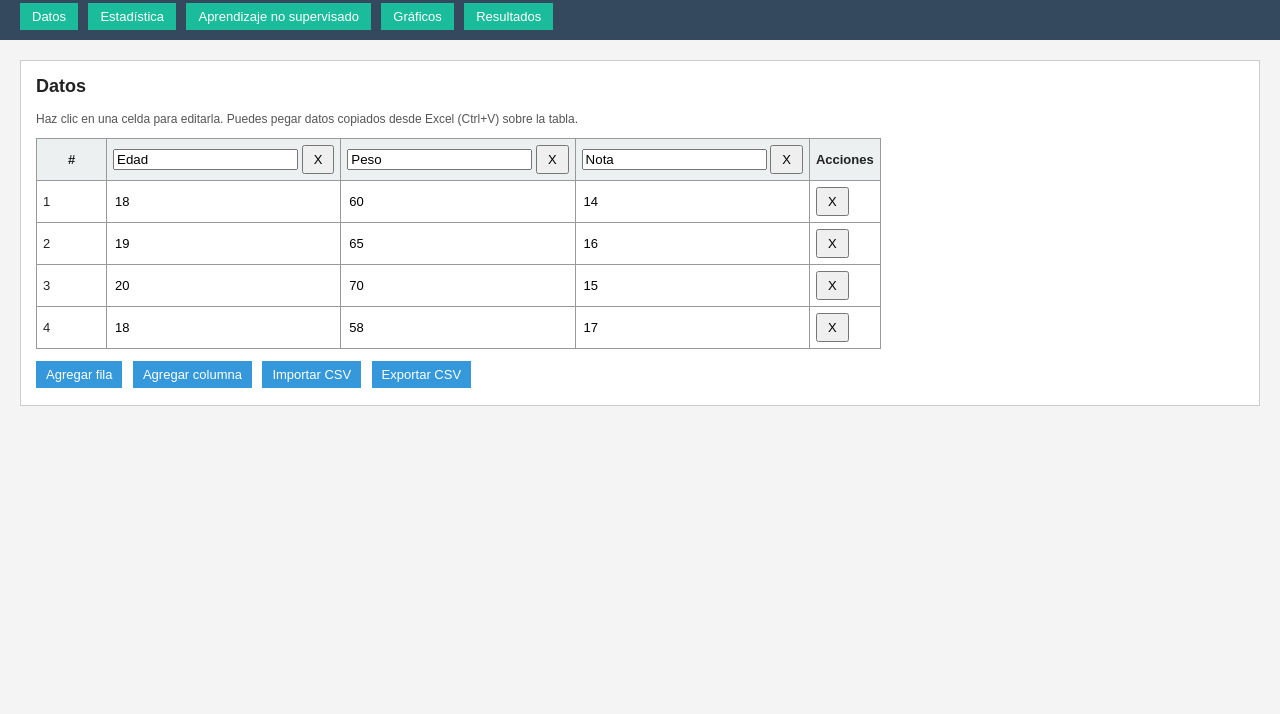
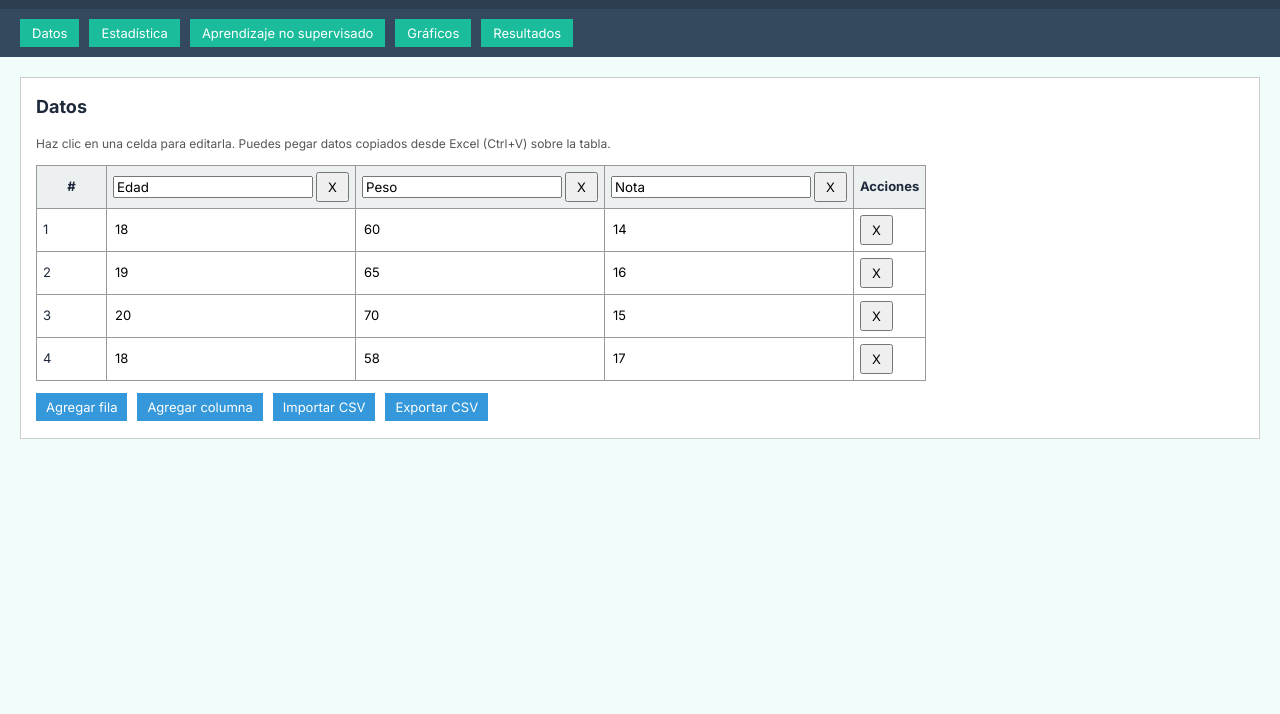
Before and after one commit to sucasacamedina1-ux/Aprendizaje-no-Supervisado, a plain HTML site: page index.html in a window 1280 px wide. Shown: the part 86-800 px from the top of the page. Drawn offline with Linux system fonts and the light colour scheme.

Commit message:
P1: variables.css del sistema de diseño y orden de hojas de estilo
- css/variables.css con los colores teal, estados (y sus fondos/textos suaves),
  radio, sombras, fuente Inter y la paleta de gráficos --graf-*.
- index.html: estilos.css (heredado) -> variables.css -> base.css, y los
  <link> de las demás partes comentados para que cada una active el suyo.
- css/base.css inicial: reset suave, tipografía y foco visible.

```diff
--- /dev/null
+++ b/css/base.css
@@ -0,0 +1,39 @@
+/* ==========================================================================
+   P1 · Carlos — Estilos base y layout (prefijos .app- / .nav-)
+   Se carga después de estilos.css (heredado) y de variables.css.
+   ========================================================================== */
+
+/* --- Reset suave y tipografía --- */
+*,
+*::before,
+*::after {
+  box-sizing: border-box;
+}
+
+html {
+  -webkit-text-size-adjust: 100%;
+}
+
+body {
+  margin: 0;
+  background: var(--color-fondo, #f0fdfa);
+  color: var(--color-texto, #1e293b);
+  font-family: var(--fuente, 'Inter', sans-serif);
+  font-size: 14px;
+  line-height: 1.5;
+  -webkit-font-smoothing: antialiased;
+}
+
+/* Botones, campos y selects heredan la fuente del sistema de diseño */
+button,
+input,
+select,
+textarea {
+  font-family: inherit;
+}
+
+/* Foco visible con teclado en toda la app */
+:focus-visible {
+  outline: 2px solid var(--color-primario, #0f766e);
+  outline-offset: 2px;
+}
--- /dev/null
+++ b/css/variables.css
@@ -0,0 +1,52 @@
+/* ==========================================================================
+   P1 · Carlos — Sistema de diseño de UNSA-Stat (variables globales)
+   Todas las partes usan var(--nombre). Si una variable falta, cada parte
+   escribe var(--nombre, respaldo) con estos mismos valores.
+   ========================================================================== */
+
+:root {
+  /* --- Marca (tema verde azulado / teal) --- */
+  --color-primario: #0f766e;
+  --color-primario-oscuro: #115e59;
+  --color-secundario: #14b8a6;
+
+  /* --- Fondos y superficies --- */
+  --color-fondo: #f0fdfa;          /* menta muy claro */
+  --color-superficie: #ffffff;     /* tarjetas */
+  --color-borde: #e2e8f0;
+
+  /* --- Texto --- */
+  --color-texto: #1e293b;
+  --color-texto-suave: #64748b;
+
+  /* --- Estados --- */
+  --color-exito: #059669;
+  --color-error: #dc2626;
+  --color-aviso: #d97706;
+  --color-info: #2563eb;
+
+  /* Fondos suaves y texto oscuro por estado (badges, avisos, banners) */
+  --color-exito-fondo: #ecfdf5;
+  --color-exito-texto: #065f46;
+  --color-error-fondo: #fef2f2;
+  --color-error-texto: #991b1b;
+  --color-aviso-fondo: #fffbeb;
+  --color-aviso-texto: #92400e;
+  --color-info-fondo: #eff6ff;
+  --color-info-texto: #1e40af;
+
+  /* --- Forma y profundidad --- */
+  --radio: 8px;
+  --sombra-sm: 0 1px 2px rgba(15, 23, 42, 0.06), 0 1px 3px rgba(15, 23, 42, 0.04);
+  --sombra-md: 0 4px 12px rgba(15, 23, 42, 0.10);
+
+  /* --- Tipografía --- */
+  --fuente: 'Inter', sans-serif;
+
+  /* --- Paleta de gráficos (P5) --- */
+  --graf-azul: #3b82f6;
+  --graf-purpura: #8b5cf6;
+  --graf-esmeralda: #10b981;
+  --graf-coral: #f43f5e;
+  --graf-rejilla: #f1f5f9;
+}
--- a/index.html
+++ b/index.html
@@ -16,14 +16,17 @@
   <link rel="preconnect" href="https://fonts.gstatic.com" crossorigin>
   <link href="https://fonts.googleapis.com/css2?family=Inter:wght@400;500;600;700&display=swap" rel="stylesheet">
 
+  <!-- Estilos heredados (se mantienen mientras cada parte migra su sección) -->
   <link rel="stylesheet" href="css/estilos.css">
-  <!-- Sugerencia: Modularizar CSS para que cada persona trabaje en su archivo:
-  <link rel="stylesheet" href="css/base.css">         <-- Persona 1
-  <link rel="stylesheet" href="css/tabla.css">        <-- Persona 2
-  <link rel="stylesheet" href="css/estadistica.css">  <-- Persona 3
-  <link rel="stylesheet" href="css/aprendizaje.css">  <-- Persona 4
-  <link rel="stylesheet" href="css/graficos.css">     <-- Persona 5
-  <link rel="stylesheet" href="css/resultados.css">   <-- Persona 6
+  <!-- Sistema de diseño (P1): siempre primero -->
+  <link rel="stylesheet" href="css/variables.css">
+  <link rel="stylesheet" href="css/base.css">
+  <!-- Cada parte descomenta SU línea (después de variables.css y base.css):
+  <link rel="stylesheet" href="css/tabla.css">
+  <link rel="stylesheet" href="css/estadistica.css">
+  <link rel="stylesheet" href="css/aprendizaje.css">
+  <link rel="stylesheet" href="css/graficos.css">
+  <link rel="stylesheet" href="css/resultados.css">
   -->
 </head>
 <body>
```
